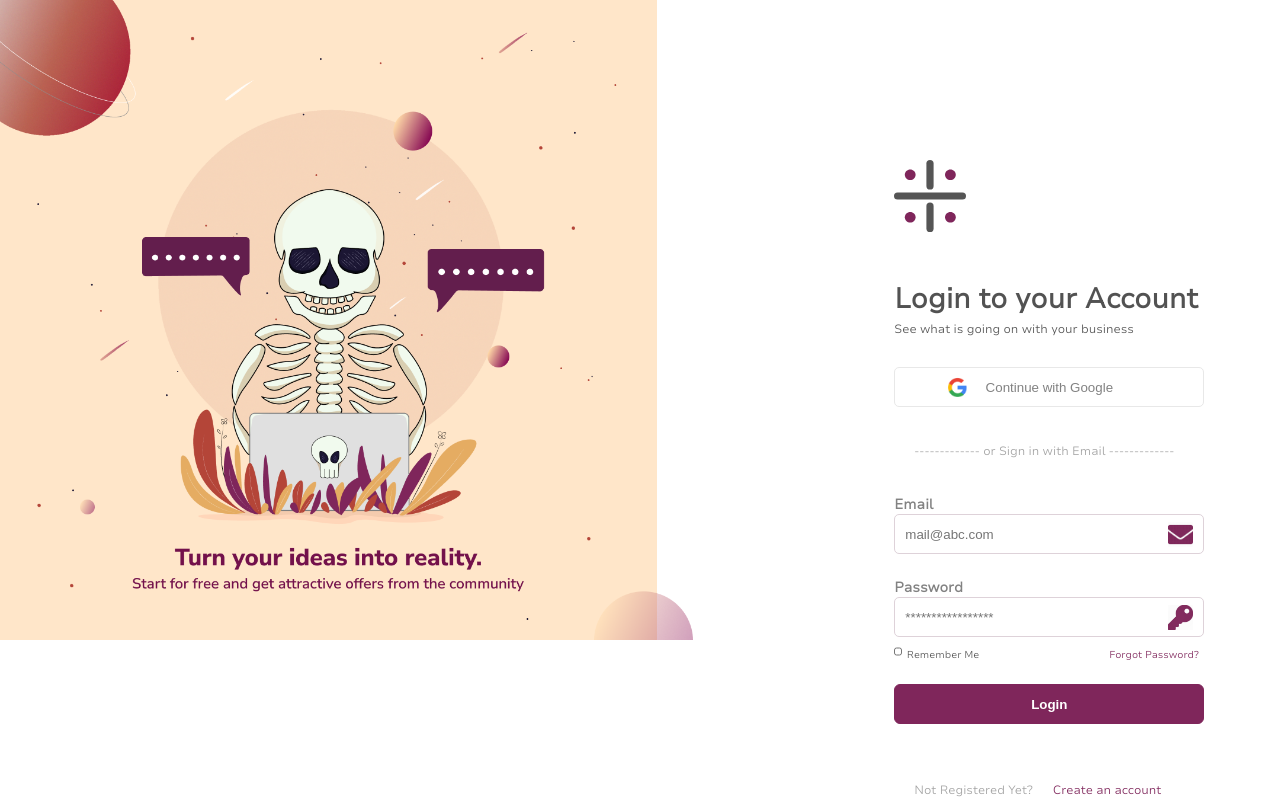
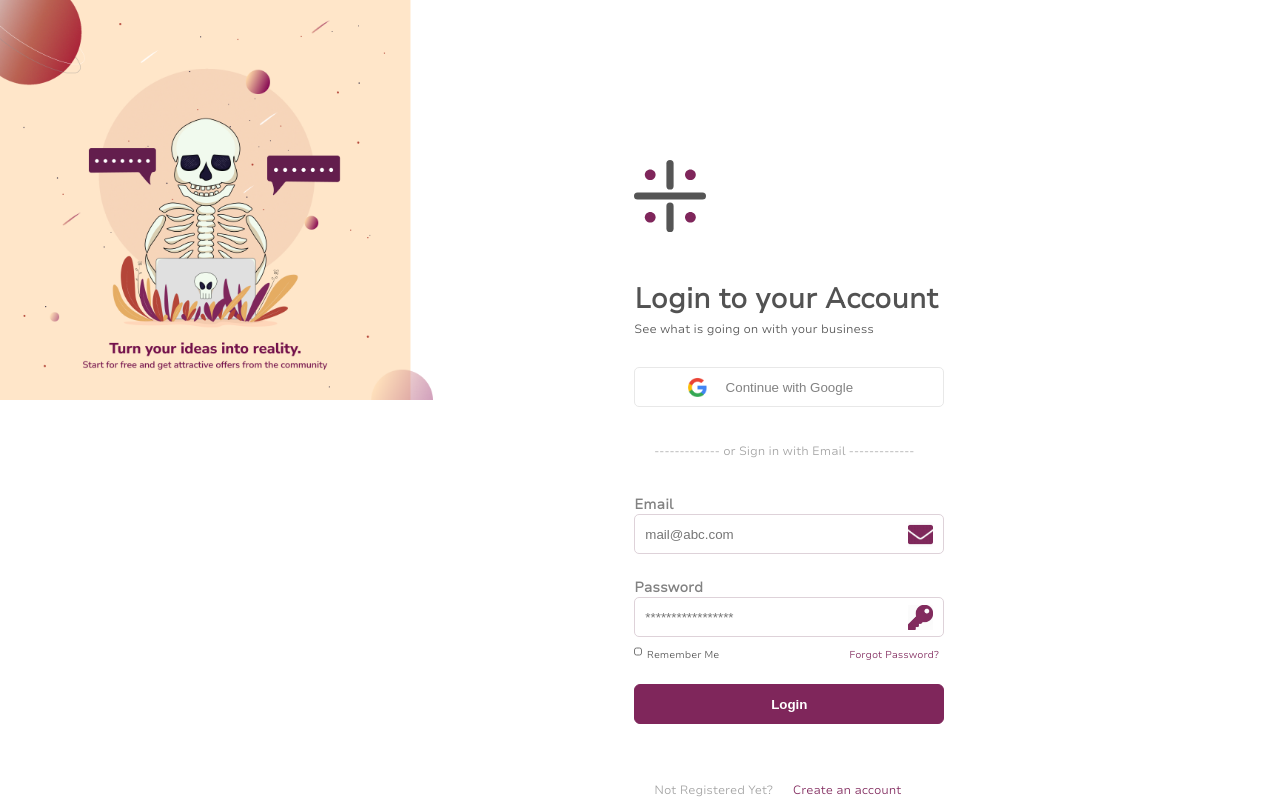
Before and after one commit to TamarImesashvili/Login, a plain HTML site: page index.html in a window 1280 px wide. Drawn offline with Linux system fonts and the light colour scheme.

Commit message:
Update style.css

```diff
--- a/style.css
+++ b/style.css
@@ -12,7 +12,7 @@
 }
 .image{
     height: 820px;
-    height: 80vh;
+    height: 50vh;
 }
 .rightside {
     display: inline-block;
```
